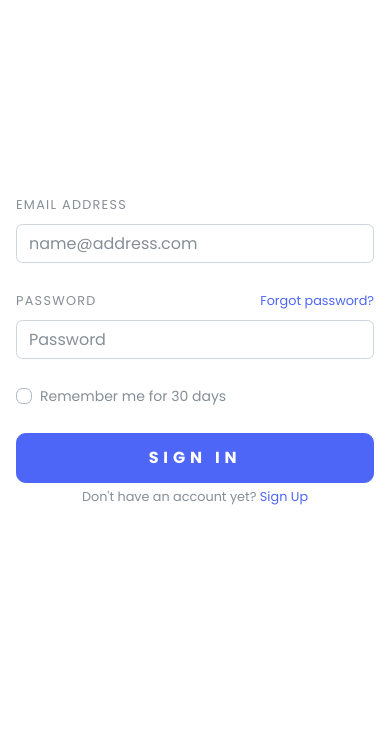
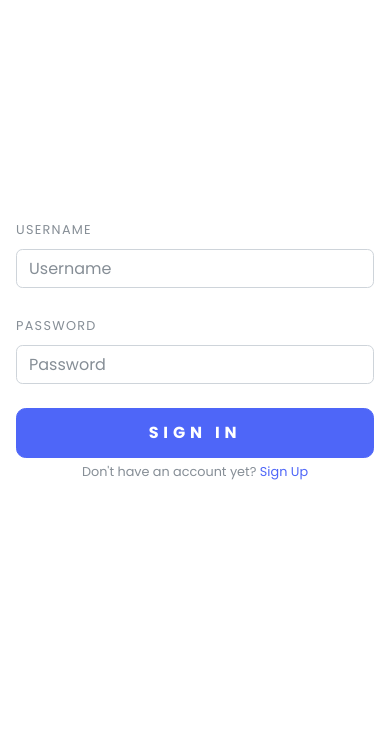
Before and after one commit to sachin-404/InsightInk, a Django app: page /login in a window 390 px wide. Shown: the part 136-885 px from the top of the page. Run offline with Django 4.2, Linux system fonts and the light colour scheme; some libraries are stand-ins or nearby versions; some web fonts are replaced.

Commit message:
integrated login with frontend

```diff
--- a/Blog/home/templates/base.html
+++ b/Blog/home/templates/base.html
@@ -23,9 +23,11 @@
     <link rel="stylesheet" href="/media/css/default.css" id="theme-stylesheet">
     <!-- Custom stylesheet - for your changes-->
     <link rel="stylesheet" href="/media/css/custom.css">
+    <script src="media/js/main.js"></script>
 
    </head>
   <body style="padding-top: 72px;">
+    <input type="hidden" id="csrf" value="{{ csrf_token }}">
     <header class="header">
 
       <nav class="navbar navbar-expand-lg fixed-top shadow navbar-light bg-white">
@@ -39,9 +41,15 @@
 
             <ul class="navbar-nav ml-auto">
 
-
+              {% if request.user.is_authenticated %}
               <li class="nav-item mt-3 mt-lg-0 ml-lg-3 d-lg-none d-xl-inline-block">
-                <a class="btn btn-primary" href="{% url 'login_view' %}">Add Blog</a></li>
+                <a class="btn btn-danger" href="{% url 'login_view' %}">Logout</a>
+              </li>
+              {% else %}
+              <li class="nav-item mt-3 mt-lg-0 ml-lg-3 d-lg-none d-xl-inline-block">
+                <a class="btn btn-primary" href="{% url 'login_view' %}">Add Blog</a>
+              </li>
+              {% endif %}
             </ul>
           </div>
         </div>
--- a/Blog/home/templates/login.html
+++ b/Blog/home/templates/login.html
@@ -7,31 +7,20 @@
         <div class="col-md-8 col-lg-6 col-xl-5 d-flex align-items-center">
           <div class="w-100 py-5 px-md-5 px-xl-6 position-relative">
 
-            <form class="form-validate">
+            <div class="form-validate">
               <div class="form-group">
-                <label class="form-label" for="loginUsername"> Email Address</label>
-                <input class="form-control" name="loginUsername" id="loginUsername" type="email" placeholder="name@address.com" autocomplete="off" required data-msg="Please enter your email">
+                <label class="form-label" for="loginUsername"> Username</label>
+                <input class="form-control" name="loginUsername" id="loginUsername" type="email" placeholder="Username" autocomplete="off" required data-msg="Please enter your Username">
               </div>
-              <div class="form-group mb-4">
-                <div class="row">
-                  <div class="col">
-                    <label class="form-label" for="loginPassword"> Password</label>
-                  </div>
-                  <div class="col-auto"><a class="form-text small" href="#">Forgot password?</a></div>
-                </div>
+              <div class="form-group">
+                <label class="form-label" for="loginPassword"> Password</label>
                 <input class="form-control" name="loginPassword" id="loginPassword" placeholder="Password" type="password" required data-msg="Please enter your password">
               </div>
-              <div class="form-group mb-4">
-                <div class="custom-control custom-checkbox">
-                  <input class="custom-control-input" id="loginRemember" type="checkbox">
-                  <label class="custom-control-label text-muted" for="loginRemember"> <span class="text-sm">Remember me for 30 days</span></label>
-                </div>
-              </div>
               <!-- Submit-->
-              <button class="btn btn-lg btn-block btn-primary">Sign in</button>
-
+              <button class="btn btn-lg btn-block btn-primary" onclick="login()">Sign in</button>
               <p class="text-center"><small class="text-muted text-center">Don't have an account yet? <a href="signup.html">Sign Up                </a></small></p>
-            </form><a class="close-absolute mr-md-5 mr-xl-6 pt-5" href="index-2.html">
+            </div>
+            <a class="close-absolute mr-md-5 mr-xl-6 pt-5" href="index-2.html">
               <svg class="svg-icon w-3rem h-3rem">
                 <use xlink:href="#close-1"> </use>
               </svg></a>
--- a/Blog/home/views_api.py
+++ b/Blog/home/views_api.py
@@ -28,6 +28,7 @@ class LoginView(APIView):
 
             user_obj = authenticate(username = data.get('username'), password = data.get('password'))
             if user_obj:
+                login(request, user_obj)
                 response['status'] = 200
                 response['message'] = "welcome"
             else:
--- /dev/null
+++ b/Blog/public/static/js/main.js
@@ -0,0 +1,34 @@
+
+
+function login(){
+    var username = document.getElementById("loginUsername").value
+    var password = document.getElementById("loginPassword").value
+    csrf= document.getElementById("csrf").value
+
+    if(username == '' || password == ''){
+        alert("username and password can not be blank")
+    }
+
+    var data = {
+        'username': username,
+        'password': password
+    }
+
+    fetch('/api/login/', {
+        method: 'POST',
+        headers: {
+            'Content-Type': 'application/json',
+            'X-CSRFToken': csrf
+        },
+        body: JSON.stringify(data)
+    }).then(result => result.json())
+    .then(response => {
+        if (response.status == 200){
+            window.location.href = '/'
+        } else {
+            alert(response.message)
+        }
+    })
+
+
+}
```
